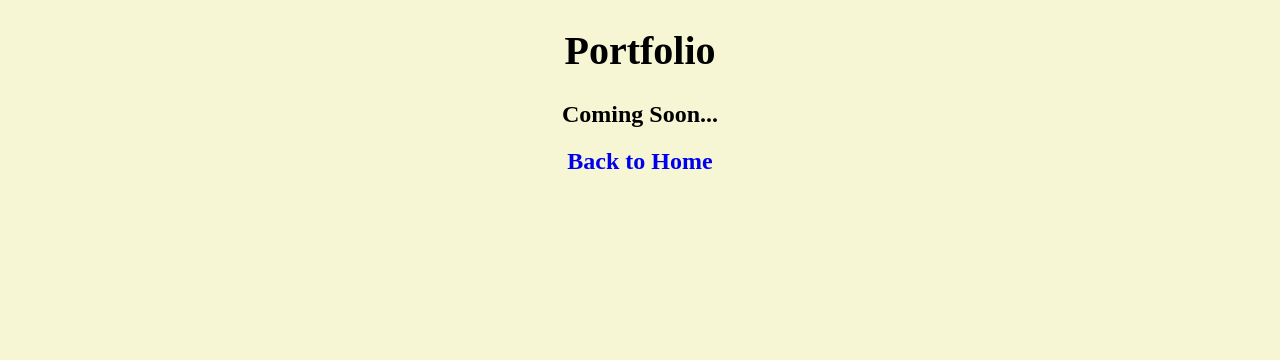
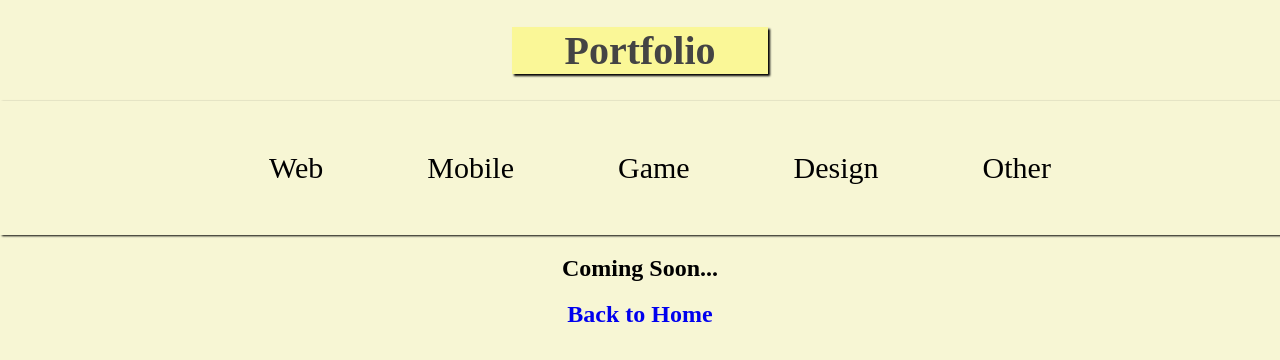
Before and after one commit to Scarletto-Studio/Scarletto-Portfolio, a plain HTML site: page pages/portfolio.html in a window 1280 px wide. Drawn offline with Linux system fonts and the light colour scheme; files whose address does not match are found by name.

Commit message:
Style Portfolio Page.

```diff
--- a/assets/css/portfolio.css
+++ b/assets/css/portfolio.css
@@ -5,7 +5,41 @@ body {
 }
 
 .head {
+    display: block;
+    margin-left: auto;
+    margin-right: auto;
+    background: rgb(250, 247, 151);
     font-size: 20px;
     text-align: center;
     font-family: 'Bauhaus 93';
+    box-shadow: 2px 2px 2px rgb(0,0,.25);
+    width: 20%;
+
 }
+
+.head > h1 {
+    color: rgb(68, 68, 68);
+}
+
+.navbar {
+    display: block;
+    position: relative;
+    margin-right: auto;
+    margin-left: auto;
+    padding-bottom: -50%;
+    box-shadow: 2px 1px 2px rgb(0,0,.25);
+}
+
+.navbar > ul {
+    position: relative;
+    text-align: center;
+}
+
+.navbar > ul > li {
+    display: inline-block;
+    font-size: 30px;
+    font-family: 'Bauhaus 93';
+    text-align: center;
+    margin: 50px;
+    text-decoration: none;
+}
--- a/pages/portfolio.html
+++ b/pages/portfolio.html
@@ -12,6 +12,15 @@
     <div class="head">
         <h1>Portfolio</h1>
     </div>
+    <div class="navbar">
+        <ul>
+            <li>Web</li>
+            <li>Mobile</li>
+            <li>Game</li>
+            <li>Design</li>
+            <li>Other</li>
+        </ul>
+    </div>
     <div class="content" style="text-align: center; font-family: 'Bauhaus 93';">
         <h2>Coming Soon...</h2>
         <h2><a href="https://scarlettostudio.netlify.com" style="text-decoration: none; text-align: center; font-family: 'Bauhaus 93';">Back to Home</a></h2>
```
